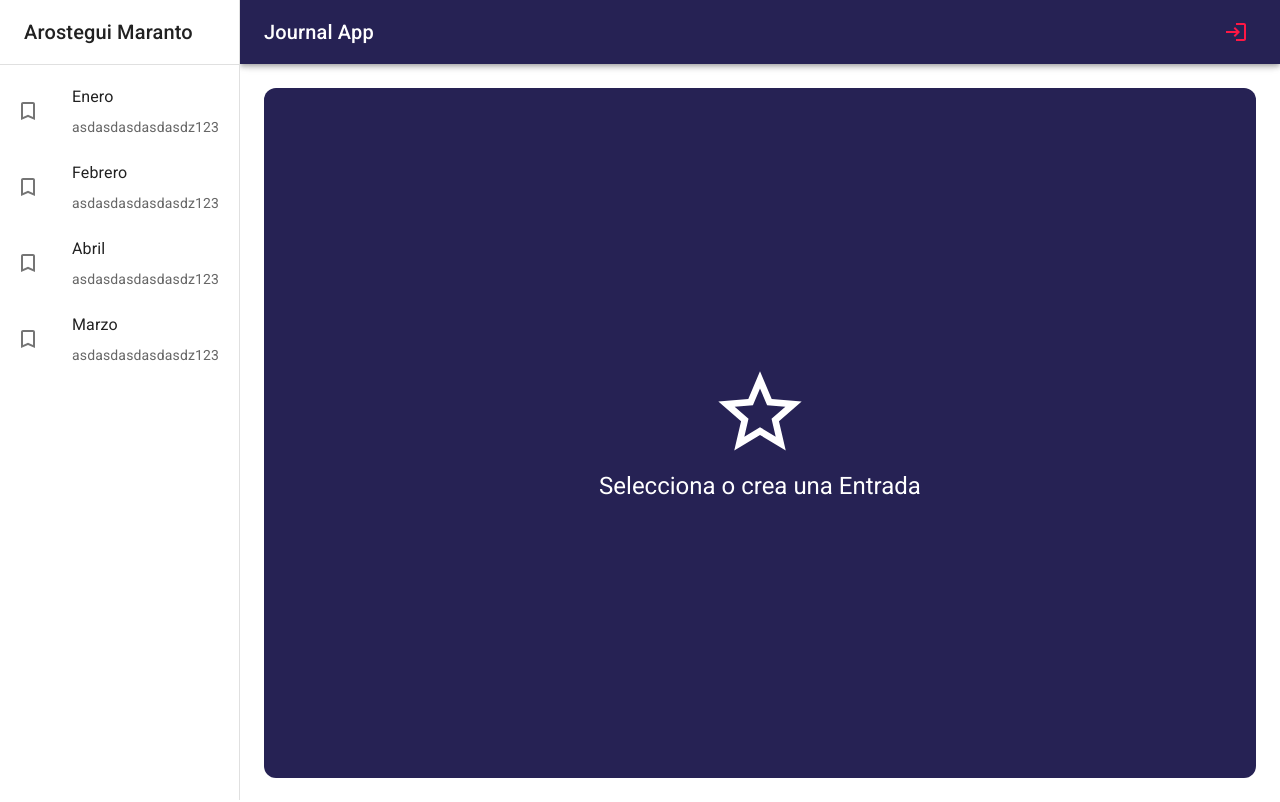
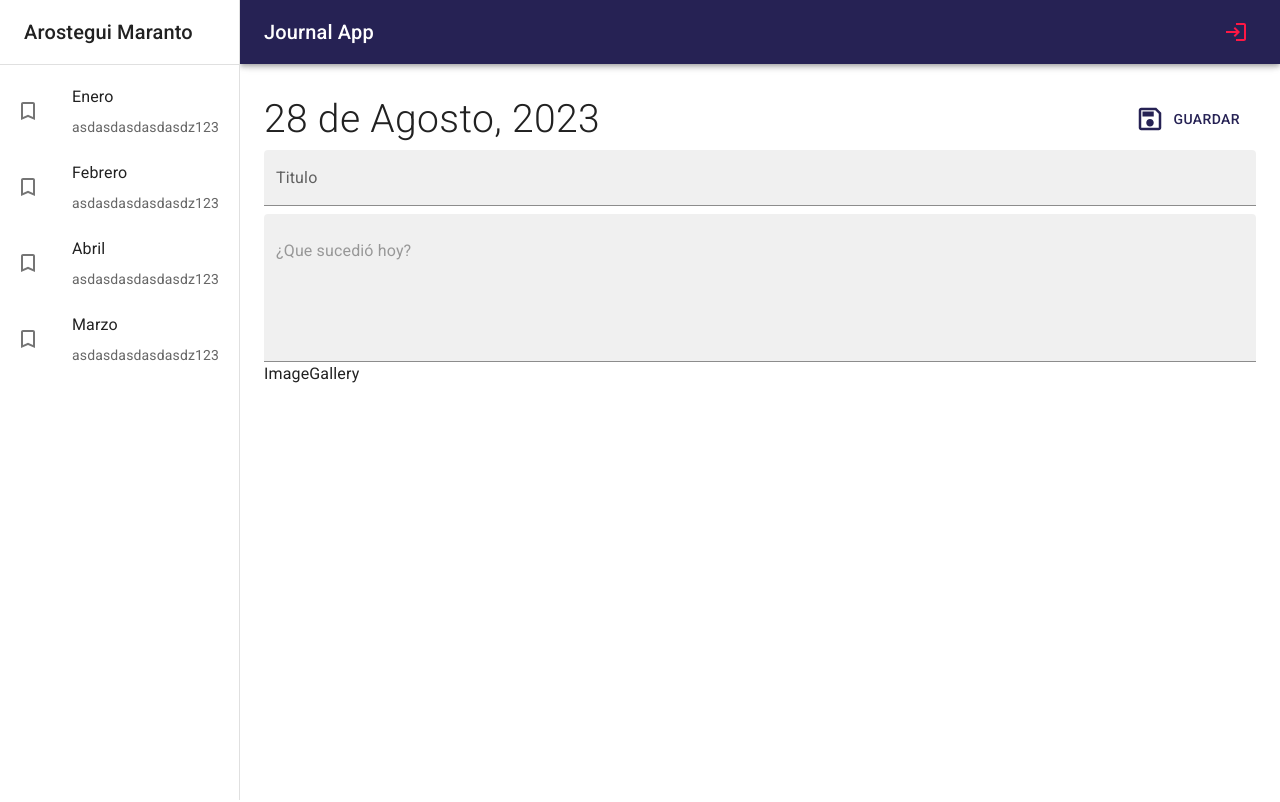
Before and after one commit to arosteguimaranto/Journal-App, a React (Vite) app: page / in a window 1280 px wide. Built offline with nearby package versions, Linux system fonts and the light colour scheme.

Commit message:
NoteView

```diff
--- /dev/null
+++ b/src/journal/components/ImageGallery.jsx
@@ -0,0 +1,7 @@
+import React from 'react'
+
+export const ImageGallery = () => {
+  return (
+    <div>ImageGallery</div>
+  )
+}
--- a/src/journal/components/index.js
+++ b/src/journal/components/index.js
@@ -1,3 +1,4 @@
 
 export * from './SideBar'
 export * from './Navbar'
+export * from './ImageGallery'
--- a/src/journal/pages/JournalPage.jsx
+++ b/src/journal/pages/JournalPage.jsx
@@ -1,5 +1,6 @@
 
 import { JournalLayout } from "../layout/JournalLayout"
+import { NoteView } from "../views/NoteView"
 import { NothingSelectedView } from "../views/NothingSelectedView"
 
 
@@ -7,8 +8,9 @@
 export const JournalPage = () => {
   return (
     <JournalLayout>
-   <NothingSelectedView/>
+      {/* <NothingSelectedView/> */}
 
+      <NoteView />
     </JournalLayout>
 
   )
--- /dev/null
+++ b/src/journal/views/NoteView.jsx
@@ -0,0 +1,45 @@
+import { SaveOutlined } from '@mui/icons-material'
+import { Button, Grid, TextField, Typography } from '@mui/material'
+
+import React from 'react'
+import { ImageGallery } from '../components/ImageGallery'
+
+export const NoteView = () => {
+    return (
+        <Grid container direction='row' justifyContent='space-between' alignItems='center' sx={{ mb: 1 }}>
+
+        <Grid item>
+                <Typography fontSize={39} fontWeight='light'> 28 de Agosto, 2023 </Typography>
+            </Grid>
+            <Grid item>
+                <Button color='primary' sx={{ padding: 2 }}>
+                    <SaveOutlined sx={{ fontSize: 30, mr: 1 }} />
+                    Guardar
+                </Button>
+            </Grid>
+
+            <Grid container>
+                <TextField
+                    type="text"
+                    variant="filled"
+                    fullWidth
+                    placeholder="Ingrese un titulo"
+                    label="Titulo"
+                    sx={{ border: 'none', mb: 1 }}
+                />
+                <TextField
+                    type="text"
+                    variant="filled"
+                    fullWidth
+                    multiline
+                    placeholder="¿Que sucedió hoy?"
+                    minRows={5}
+                />
+            </Grid>
+        {/*Image gallery */}
+
+        <ImageGallery/>
+
+        </Grid>
+    )
+}
--- a/src/journal/views/index.js
+++ b/src/journal/views/index.js
@@ -1 +1,2 @@
-export * from './NothingSelectedView'
+export * from './NothingSelectedView';
+export * from './NoteView';
```
